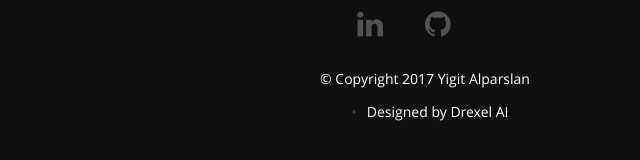
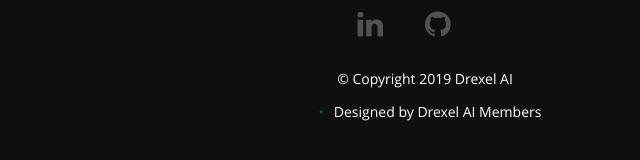
Before and after one commit to drexelai/drexelai.netlify.com, a React (Create React App) app: page / in a window 1280 px wide. Shown: the part 4458-4618 px from the top of the page, without its empty margins (215-855 px from the left). Built offline with nearby package versions, Linux system fonts and the light colour scheme; the HTML template or start-up script is replaced by a standard one.

Commit message:
Add Copyright name and year

```diff
--- a/src/Components/Footer.js
+++ b/src/Components/Footer.js
@@ -19,8 +19,8 @@ class Footer extends Component {
            </ul>
 
            <ul className="copyright">
-              <li>&copy; Copyright 2017 Yigit Alparslan</li>
-              <li>Designed by <a className="smoothscroll" title="Back to Top" href="#home">Drexel AI</a></li>
+              <li>&copy; Copyright 2019 Drexel AI</li>
+              <li>Designed by <a className="smoothscroll" title="Back to Top" href="#home">Drexel AI Members</a></li>
            </ul>
 
         </div>
```
